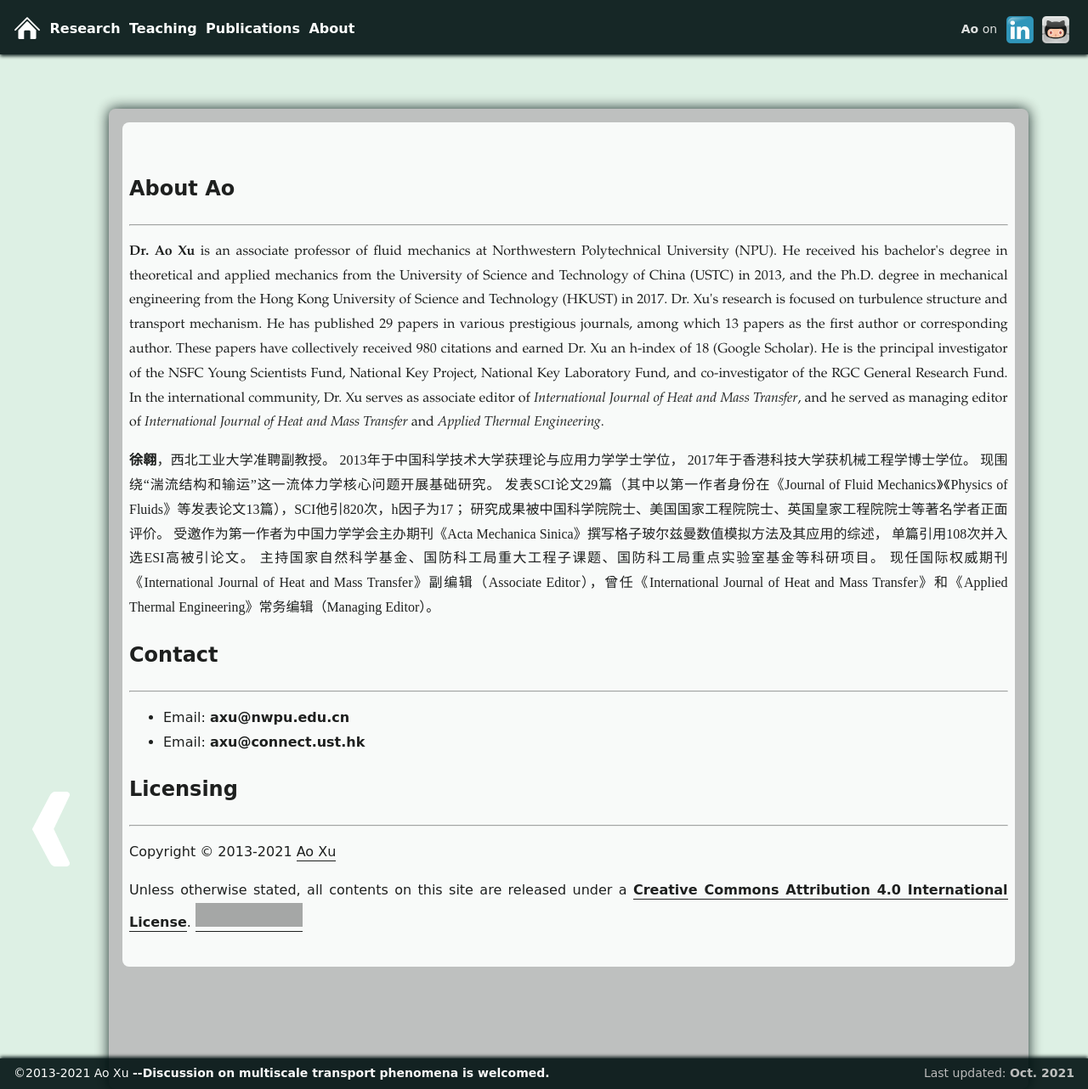
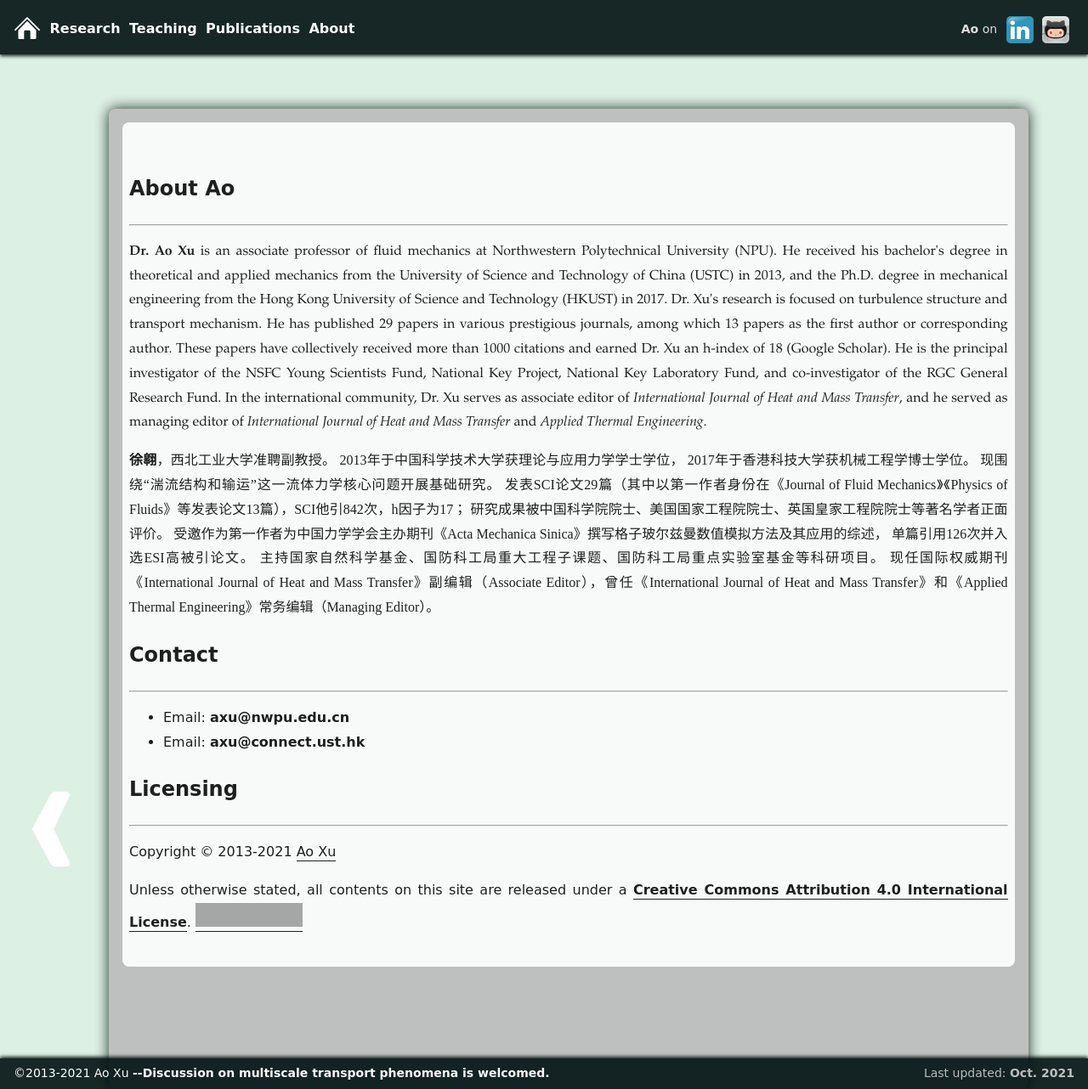
Before and after one commit to xuaoxiqi/xuaoxiqi.github.io, a Jekyll site: the page built from about.html, in a window 1280 px wide and 1282 px high. Shown: the whole window at 85% size. Built offline with Jekyll 4.4.1, drawn with Linux system fonts in a browser that asks for light colours; some web fonts are replaced; grey boxes are pictures that could not be loaded.

Commit message:
update publications

```diff
--- a/about.html
+++ b/about.html
@@ -20,7 +20,7 @@
 and the Ph.D. degree in mechanical engineering from the Hong Kong University of Science and Technology (HKUST) in 2017.
 Dr. Xu's research is focused on turbulence structure and transport mechanism.
 He has published 29 papers in various prestigious journals, among which 13 papers as the first author or corresponding author.
-These papers have collectively received 980 citations and earned Dr. Xu an h-index of 18 (Google Scholar).
+These papers have collectively received more than 1000 citations and earned Dr. Xu an h-index of 18 (Google Scholar).
 He is the principal investigator of the NSFC Young Scientists Fund, National Key Project, National Key Laboratory Fund, and co-investigator of the RGC General Research Fund.
 In the international community, Dr. Xu serves as associate editor of <i>International Journal of Heat and Mass Transfer</i>, and he served as managing editor of <i>International Journal of Heat and Mass Transfer</i> and <i>Applied Thermal Engineering</i>.
 </p>
@@ -30,10 +30,10 @@
 2013年于中国科学技术大学获理论与应用力学学士学位，
 2017年于香港科技大学获机械工程学博士学位。
 现围绕“湍流结构和输运”这一流体力学核心问题开展基础研究。
-发表SCI论文29篇（其中以第一作者身份在《Journal of Fluid Mechanics》《Physics of Fluids》等发表论文13篇），SCI他引820次，h因子为17；
+发表SCI论文29篇（其中以第一作者身份在《Journal of Fluid Mechanics》《Physics of Fluids》等发表论文13篇），SCI他引842次，h因子为17；
 研究成果被中国科学院院士、美国国家工程院院士、英国皇家工程院院士等著名学者正面评价。
 受邀作为第一作者为中国力学学会主办期刊《Acta Mechanica Sinica》撰写格子玻尔兹曼数值模拟方法及其应用的综述，
-单篇引用108次并入选ESI高被引论文。
+单篇引用126次并入选ESI高被引论文。
 主持国家自然科学基金、国防科工局重大工程子课题、国防科工局重点实验室基金等科研项目。
 现任国际权威期刊《International Journal of Heat and Mass Transfer》副编辑（Associate Editor），曾任《International Journal of Heat and Mass Transfer》和《Applied Thermal Engineering》常务编辑（Managing Editor）。
 </p>
--- a/publications.html
+++ b/publications.html
@@ -33,6 +33,12 @@
         <!--032-->
         <li class="liPublications">Y.Z. Li; X. Chen; <b>A. Xu</b>; H.D. Xi<sup>*</sup>.
         <a class="publications" href="./publications/032_JFM2021.pdf">XXX in turbulent thermal convection.</a>
+        <b>2021,</b> <i>submitted</i>.
+        </li>
+
+        <!--033-->
+        <li class="liPublications"><b>A. Xu<sup>*</sup></b>; H.L. Wu; H.D. Xi.
+        <a class="publications" href="./publications/033_POF2021.pdf">XXX in a turbulent environment XXX.</a>
         <b>2021,</b> <i>submitted</i>.
         </li>
 
--- a/research.html
+++ b/research.html
@@ -163,6 +163,7 @@
             <a href="https://www.journals.elsevier.com/international-journal-of-multiphase-flow/" target="_blank">International Journal of Multiphase Flow</a>;
             <a href="https://www.journals.elsevier.com/journal-of-wind-engineering-and-industrial-aerodynamics" target="_blank">Journal of Wind Engineering & Industrial Aerodynamics</a>;
             <a href="https://www.journals.elsevier.com/applied-energy" target="_blank">Applied Energy</a>;
+            <a href="https://www.journals.elsevier.com/journal-of-power-sources" target="_blank">Journal of Power Sources</a>;
             <a href="https://www.journals.elsevier.com/electrochimica-acta" target="_blank">Electrochimica Acta</a>;
             <a href="https://www.journals.elsevier.com/computers-and-mathematics-with-applications/" target="_blank">Computers & Mathematics with Applications</a>;
             <a href="https://www.journals.elsevier.com/mathematics-and-computers-in-simulation/" target="_blank">Mathematics and Computers in Simulation</a>;
@@ -180,7 +181,8 @@
             <a href="https://iopscience.iop.org/journal/0256-307X" target="_blank">Chinese Physics Letters</a>
         </li>
         <li><b>MDPI:</b> <!--1-->
-            <a href="https://www.mdpi.com/journal/fluids" target="_blank">Fluids</a>
+            <a href="https://www.mdpi.com/journal/fluids" target="_blank">Fluids</a>;
+            <a href="https://www.mdpi.com/journal/applsci" target="_blank">Applied Sciences</a>
         </li>
         <li><b>RSC:</b> <!--3-->
             <a href="https://pubs.rsc.org/en/journals/journal/ee" target="_blank">Energy & Environmental Science</a>;
```
